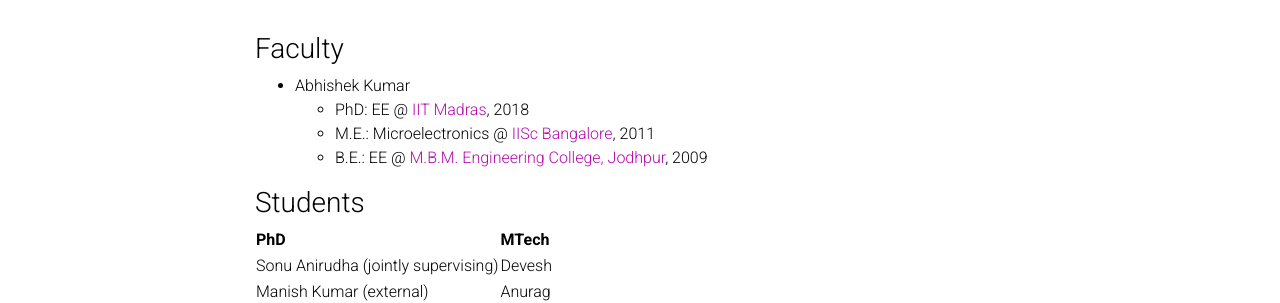
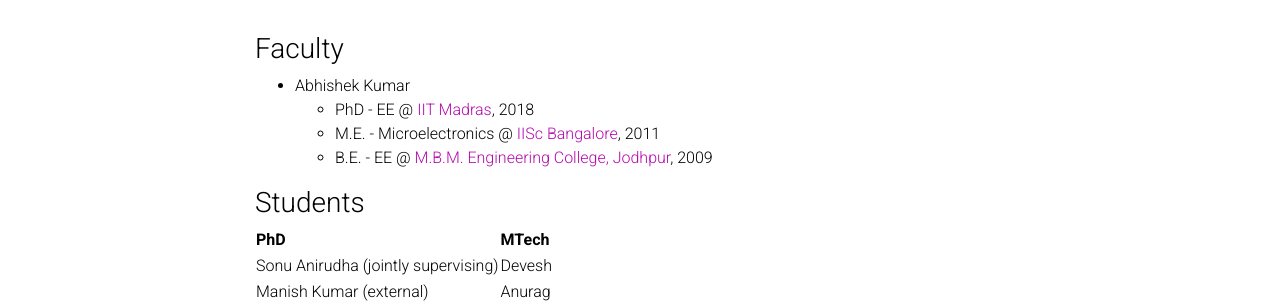
Before and after one commit to akiith/akiith.github.io, a Jekyll site: the page built from _pages/people.md, in a window 1280 px wide and 954 px high. Shown: the part 153-456 px from the top of the window. Built offline with Jekyll 4.4.1, drawn with Linux system fonts in a browser that asks for light colours; comment, search, counter and statistics services are not loaded; a style sheet for code colours, icons or effects is not loaded; part of the change alters nothing that is shown.

```diff
--- a/_pages/people.md
+++ b/_pages/people.md
@@ -9,9 +9,9 @@ nav: true
 
 ### Faculty
 - Abhishek Kumar
-  - PhD: EE @ [IIT Madras](https://www.iitm.ac.in), 2018
-  - M.E.: Microelectronics @ [IISc Bangalore](https://iisc.ac.in/), 2011
-  - B.E.: EE @ [M.B.M. Engineering College, Jodhpur](https://www.mbm.ac.in/), 2009
+  - PhD - EE @ [IIT Madras](https://www.iitm.ac.in), 2018
+  - M.E. - Microelectronics @ [IISc Bangalore](https://iisc.ac.in/), 2011
+  - B.E. - EE @ [M.B.M. Engineering College, Jodhpur](https://www.mbm.ac.in/), 2009
 
 ### Students
 
```
Also changed, not shown: _pages/teaching.md (line endings or trailing spaces).
